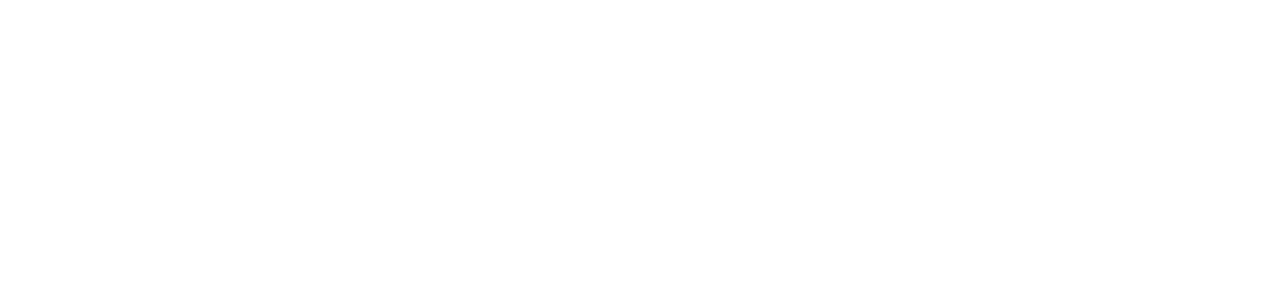
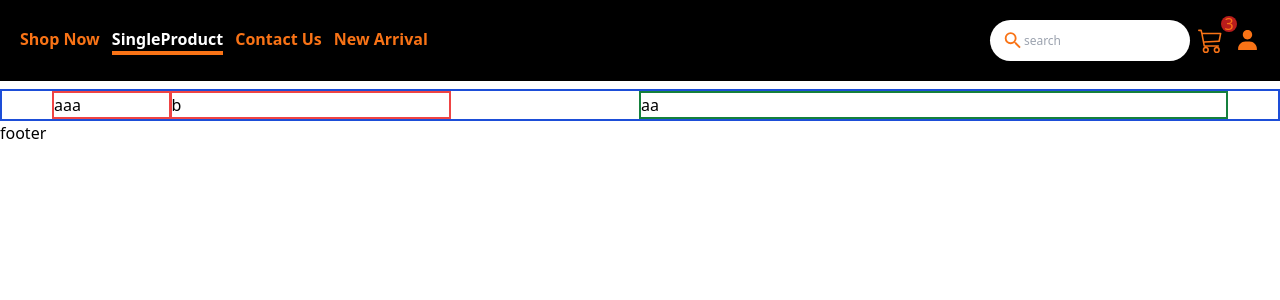
Before and after one commit to priyankara88/gflock, a React (Create React App) app: page /Single-Product in a window 1280 px wide. Before the commit this address had no page. Shown: the top 300 px of the page. Built offline with nearby package versions, Linux system fonts and the light colour scheme.

Commit message:
single product page

```diff
--- /dev/null
+++ b/src/componant/homecomponant/uniqproduct/SingleProduct.jsx
@@ -0,0 +1,19 @@
+const SingleProduct = () => {
+  return (
+    <div className="w-full flex flex-col px-[50px] mt-2 lg:flex-row border-2 border-blue-700">
+      <div className="w-full grid  grid-cols-[20%_80%]">
+        <div className="w-[120px] h-auto border-2 border-red-500 hidden lg:flex">
+          aaa
+        </div>
+
+        <div className="w-[60%] h-[auto] border-2 border-red-500">b</div>
+      </div>
+      <div className="w-full flex border-2 border-green-700">
+        <div>a</div>
+        <div>a</div>
+      </div>
+    </div>
+  );
+};
+
+export default SingleProduct;
--- a/src/layouts/Header.jsx
+++ b/src/layouts/Header.jsx
@@ -10,8 +10,8 @@
     value: "Shop Now",
   },
   {
-    name: "About-Us",
-    value: "About Us",
+    name: "Single-Product",
+    value: "SingleProduct",
   },
   {
     name: "Contact-Us",
--- /dev/null
+++ b/src/pages/UniqProduct.jsx
@@ -0,0 +1,11 @@
+import SingleProduct from "../componant/homecomponant/uniqproduct/SingleProduct";
+
+const UniqProduct = () => {
+  return (
+    <div>
+      <SingleProduct />
+    </div>
+  );
+};
+
+export default UniqProduct;
--- a/src/routers/MainRouter.jsx
+++ b/src/routers/MainRouter.jsx
@@ -1,6 +1,7 @@
 import { BrowserRouter, Route, Routes } from "react-router-dom";
 import MainLayoute from "../layouts/MainLayoute";
 import Home from "../pages/Home";
+import UniqProduct from "../pages/UniqProduct";
 
 const MainRouter = () => {
   return (
@@ -10,7 +11,7 @@
           <Route path="/" Component={MainLayoute}>
             <Route index Component={Home} />
             <Route path="Shop-Now" Component={Home} />
-            <Route path="About-Us" Component={Home} />
+            <Route path="Single-Product" Component={UniqProduct} />
             <Route path="Contact-Us" Component={Home} />
             <Route path="New-Arrival" Component={Home} />
           </Route>
```
